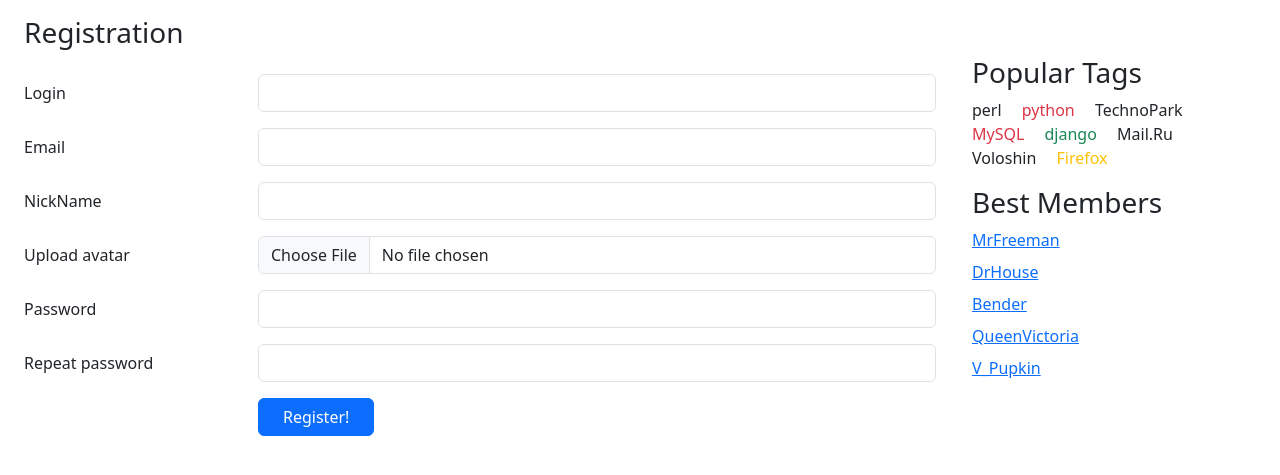
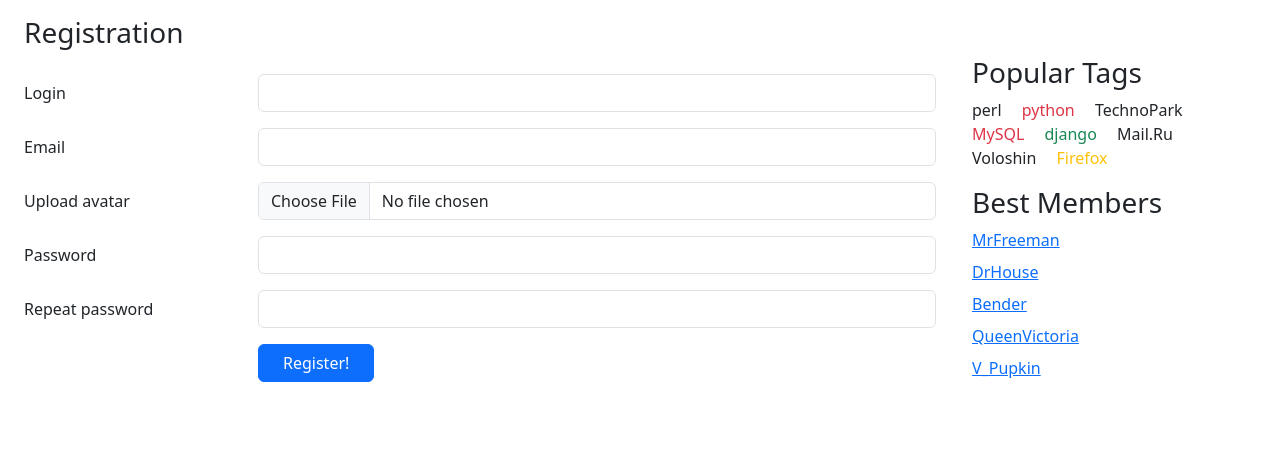
Before and after one commit to Pahmaton/ask_pupkin, a Django app: page /signup/ in a window 1280 px wide. Shown: the part 73-548 px from the top of the page. Run offline with Django 5.2, Linux system fonts and the light colour scheme; some libraries are stand-ins or nearby versions.

Commit message:
#4 переделал вьюху регистрации

```diff
--- a/ask_pupkin/app/forms.py
+++ b/ask_pupkin/app/forms.py
@@ -9,18 +9,36 @@ class LoginForm(forms.Form):
     password = forms.CharField(widget=forms.PasswordInput(attrs={'class': 'form-control'}), label="Password")
 
 class RegistrationForm(forms.ModelForm):
-    password = forms.CharField(widget=forms.PasswordInput, label="Passwort")
-    password_confirm = forms.CharField(widget=forms.PasswordInput, label="Password again")
-    avatar = forms.ImageField(required=False, label="Avatar")
+    password = forms.CharField(
+        widget=forms.PasswordInput(attrs={'class': 'form-control'}),
+        label="Password"
+    )
+    password_confirm = forms.CharField(
+        widget=forms.PasswordInput(attrs={'class': 'form-control'}),
+        label="Repeat Password"
+    )
+    avatar = forms.ImageField(
+        required=False,
+        label="Avatar",
+        widget=forms.FileInput(attrs={'class': 'form-control'})
+    )
 
     class Meta:
         model = User
         fields = ['username', 'email', 'password']
+        widgets = {
+            'username': forms.TextInput(attrs={'class': 'form-control'}),
+            'email': forms.EmailInput(attrs={'class': 'form-control'}),
+        }
 
     def clean(self):
         cleaned_data = super().clean()
-        if cleaned_data.get("password") != cleaned_data.get("password_confirm"):
-            raise forms.ValidationError("Passwords not same!")
+        pass1 = cleaned_data.get("password")
+        pass2 = cleaned_data.get("password_confirm")
+
+        if pass1 and pass2 and pass1 != pass2:
+            self.add_error('password_confirm', "Passwords do not match!")
+
         return cleaned_data
 
 class QuestionForm(forms.ModelForm):
--- a/ask_pupkin/app/urls.py
+++ b/ask_pupkin/app/urls.py
@@ -10,7 +10,7 @@ urlpatterns = [
     path('tag/<str:tag>/', views.questions_by_tag, name="questions_by_tag"),
     path('question/<int:question_id>', views.question, name="question"),
     path('login/', views.login_view, name="login"),
-    path('signup/', views.register_form, name="register"),
+    path('signup/', views.signup_view, name="register"),
     path('ask/', views.add_question_form, name="add_question"),
     path('profile/', views.profile_form, name="profile"),
     path('best_member/<str:username>', views.best_members, name="best_member")
--- a/ask_pupkin/app/views.py
+++ b/ask_pupkin/app/views.py
@@ -1,9 +1,10 @@
 from django.contrib import auth
+from django.contrib.auth.models import User
 from django.core.paginator import EmptyPage, PageNotAnInteger, Paginator
 from django.db.models import Count
 from django.shortcuts import get_object_or_404, redirect, render
 
-from app.forms import LoginForm
+from app.forms import LoginForm, RegistrationForm
 from app.models import Profile, Question, Tag
 
 
@@ -58,10 +59,6 @@ def question(request, question_id):
         "page_obj": answers_page
     })
 
-# форма регистрации (URL = /signup/)
-def register_form(request):
-    return render(request, "register.html")
-
 # форма создания вопроса (URL = /ask/)
 def add_question_form(request):
     return render(request, "add_question.html")
@@ -94,3 +91,20 @@ def login_view(request):
         form = LoginForm()
 
     return render(request, "login.html", {"form": form, "continue_url": continue_url})
+
+# форма регистрации (URL = /signup/)
+def signup_view(request):
+    if request.method == 'POST':
+        form = RegistrationForm(request.POST, request.FILES)
+        if form.is_valid():
+            user = User.objects.create_user(
+                username=form.cleaned_data['username'],
+                email=form.cleaned_data['email'],
+                password=form.cleaned_data['password']
+            )
+            Profile.objects.create(user=user, avatar=form.cleaned_data['avatar'])
+            auth.login(request, user)
+            return redirect('questions')
+    else:
+        form = RegistrationForm()
+    return render(request, "register.html", {"form": form})
--- a/ask_pupkin/templates/authorized.html
+++ b/ask_pupkin/templates/authorized.html
@@ -1,8 +1,8 @@
 {% load static %}
 <div class="d-flex align-items-center">
-    <img src="../../media/avatars/default.jpg" width="42" height="42" class="me-2">
+    <img src="{{ user.profile.avatar_url }}" width="42" height="42" class="me-2">
     <div class="d-flex flex-column">
-        Dr.Pepper
+        {{ user.username }}
         <div class="d-flex">
             <a href="{% url "profile" %}" class="me-2">settings</a>
             <a href="#">log out</a>
--- a/ask_pupkin/templates/login.html
+++ b/ask_pupkin/templates/login.html
@@ -1,4 +1,7 @@
 {% extends "base.html" %}
+{% block account %}
+{% include "unauthorized.html" %}
+{% endblock %}
 {% block main %}
 <h3 class="me-3 mt-2">Log In</h3>
 {% if form.non_field_errors %}
--- a/ask_pupkin/templates/register.html
+++ b/ask_pupkin/templates/register.html
@@ -4,44 +4,56 @@
 {% endblock %}
 {% block main %}
 <h3 class="me-3 mt-2">Registration</h3>
-{% if error %}
-<div class="text-danger">Sorry, this email address allready registred!</div>
+{% if form.non_field_errors %}
+    {% for error in form.non_field_errors %}
+        <div class="alert alert-danger">{{ error }}</div>
+    {% endfor %}
 {% endif %}
-<form class="mt-4">
+<form class="mt-4" method="post" enctype="multipart/form-data">
+    {% csrf_token %}
     <div class="row mb-3 align-items-center">
-        <label for="login" class="col-3 col-form-label text-start">Login</label>
+        <label for="{{ form.username.id_for_label }}" class="col-3 col-form-label text-start">Login</label>
         <div class="col-9">
-        <input type="text" class="form-control" id="login">
+            {{ form.username }}
+            {% if form.username.errors %}
+                <div class="text-danger small">{{ form.username.errors|join:", " }}</div>
+            {% endif %}
         </div>
     </div>
     <div class="row mb-3 align-items-center">
-        <label for="email" class="col-3 col-form-label text-start">Email</label>
+        <label for="{{ form.email.id_for_label }}" class="col-3 col-form-label text-start">Email</label>
         <div class="col-9">
-        <input type="email" class="form-control" id="email">
+            {{ form.email }}
+            {% if form.email.errors %}
+                <div class="text-danger small">{{ form.email.errors|join:", " }}</div>
+            {% endif %}
         </div>
     </div>
     <div class="row mb-3 align-items-center">
-        <label for="nickname" class="col-3 col-form-label text-start">NickName</label>
+        <label for="{{ form.avatar.id_for_label }}" class="col-3 col-form-label text-start">Upload avatar</label>
         <div class="col-9">
-        <input type="text" class="form-control" id="nickname">
+            {{ form.avatar }}
+            {% if form.avatar.errors %}
+                <div class="text-danger small">{{ form.avatar.errors|join:", " }}</div>
+            {% endif %}
         </div>
     </div>
     <div class="row mb-3 align-items-center">
-        <label for="formFile" class="col-3 col-form-label text-start">Upload avatar</label>
+        <label for="{{ form.password.id_for_label }}" class="col-3 col-form-label text-start">Password</label>
         <div class="col-9">
-        <input class="form-control" type="file" id="formFile">
+            {{ form.password }}
+            {% if form.password.errors %}
+                <div class="text-danger small">{{ form.password.errors|join:", " }}</div>
+            {% endif %}
         </div>
     </div>
     <div class="row mb-3 align-items-center">
-        <label for="password" class="col-3 col-form-label text-start">Password</label>
+        <label for="{{ form.password_confirm.id_for_label }}" class="col-3 col-form-label text-start">Repeat password</label>
         <div class="col-9">
-        <input class="form-control" type="password">
-        </div>
-    </div>
-    <div class="row mb-3 align-items-center">
-        <label for="repeat_password" class="col-3 col-form-label text-start">Repeat password</label>
-        <div class="col-9">
-        <input class="form-control" type="password" id="repeat_password">
+            {{ form.password_confirm }}
+            {% if form.password_confirm.errors %}
+                <div class="text-danger small">{{ form.password_confirm.errors|join:", " }}</div>
+            {% endif %}
         </div>
     </div>
     <div class="row mb-3 align-items-center">
```
